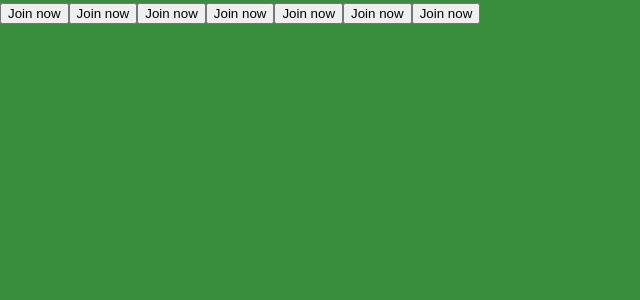
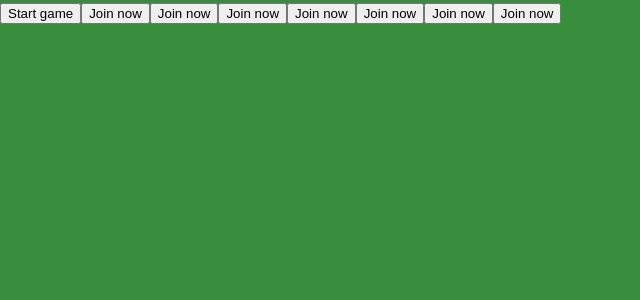
Before and after one commit to bartoszmrosek/Blackjack-Game, a React (Vite) app: page / in a window 1280 px wide. Shown: the top 300 px of the page, without its empty margins (0-640 px from the left). Built offline with nearby package versions, Linux system fonts and the light colour scheme.

Commit message:
Implemented most of fund managment logic

```diff
--- a/src/App/userSlice.ts
+++ b/src/App/userSlice.ts
@@ -6,12 +6,14 @@ interface CurrentUserState {
     id: string;
     name: string;
     balance: number;
+    reservedBalance: number;
 }
 
 const initialState: CurrentUserState = {
     id: "1",
     name: "Bartosz Mrosek",
     balance: 1000,
+    reservedBalance: 0,
 };
 
 export const userSlice = createSlice({
@@ -29,13 +31,20 @@ export const userSlice = createSlice({
         addBalance: (state, action: PayloadAction<number>) => {
             state.balance += action.payload;
         },
-        subtractBalance: (state, action: PayloadAction<number>) => {
-            state.balance -= action.payload;
+        addReservedBalance: (state, action: PayloadAction<number>) => {
+            state.reservedBalance += action.payload;
+        },
+        removeReservedBalance: (state, action: PayloadAction<number>) => {
+            state.reservedBalance -= action.payload;
+        },
+        gameFundReservation: (state) => {
+            state.balance -= state.reservedBalance;
+            state.reservedBalance = 0;
         },
     },
 });
 
-export const { loginUser, logoutUser, addBalance, subtractBalance } = userSlice.actions;
+export const { loginUser, logoutUser, addBalance, gameFundReservation, addReservedBalance, removeReservedBalance } = userSlice.actions;
 
 export const selectUser = (state: RootState): CurrentUserState => state.user;
 
--- a/src/components/GameRoom/BetOverlay/BetOverlay.tsx
+++ b/src/components/GameRoom/BetOverlay/BetOverlay.tsx
@@ -1,4 +1,5 @@
 import React, { useCallback, useState } from "react";
+import { useAppSelector } from "../../../hooks/reduxHooks";
 import { Player } from "../gameRoomReducer";
 
 interface BetOverlayProps {
@@ -10,11 +11,12 @@ const BetOverlay: React.FC<BetOverlayProps> = ({ playerInformations, updateBet }
     const [canRepeat, setCanRepeat] = useState<boolean>(
         playerInformations[0].bet.currentBet === 0 &&
         playerInformations[0].bet.previousBet !== 0);
+    const userBalance = useAppSelector(state => state.user.balance);
 
     const buttonHandler = useCallback((event: React.MouseEvent<HTMLButtonElement>) => {
         const betAmount = parseInt(event.currentTarget.innerText, 10);
         if (betAmount > 0 && betAmount <= 1000 && !Number.isNaN(betAmount)) {
-            updateBet({ ...playerInformations[0], bet: { ...playerInformations[0].bet, currentBet: betAmount } });
+            updateBet({ ...playerInformations[0], bet: { previousBet: playerInformations[0].bet.currentBet, currentBet: betAmount } });
         }
     }, [playerInformations, updateBet]);
 
@@ -23,18 +25,20 @@ const BetOverlay: React.FC<BetOverlayProps> = ({ playerInformations, updateBet }
             setCanRepeat(false);
             updateBet({
                 ...playerInformations[0],
-                bet: { ...playerInformations[0].bet, currentBet: playerInformations[0].bet.previousBet },
+                bet: { previousBet: playerInformations[0].bet.currentBet, currentBet: playerInformations[0].bet.previousBet },
             });
         } else {
             updateBet({
                 ...playerInformations[0],
-                bet: { ...playerInformations[0].bet, currentBet: 2 * playerInformations[0].bet.currentBet },
+                bet: { previousBet: playerInformations[0].bet.currentBet, currentBet: 2 * playerInformations[0].bet.currentBet },
             });
         }
     }, [canRepeat, playerInformations, updateBet]);
 
     return (
         <div>
+            {userBalance > 0 ? (
+                <>
                     <button onClick={buttonHandler}>1</button>
                     <button onClick={buttonHandler}>5</button>
                     <button onClick={buttonHandler}>10</button>
@@ -42,6 +46,8 @@ const BetOverlay: React.FC<BetOverlayProps> = ({ playerInformations, updateBet }
                     <button onClick={buttonHandler}>100</button>
                     <button onClick={buttonHandler}>500</button>
                     <button onClick={handleSpecialBtn}>{canRepeat ? "Repeat" : "2x"}</button>
+                </>
+            ) : <p>No funds left</p>}
         </div>
     );
 };
--- a/src/components/GameRoom/GameRoom.tsx
+++ b/src/components/GameRoom/GameRoom.tsx
@@ -1,15 +1,16 @@
 import React, { useCallback, useReducer, useState } from "react";
-import { selectUser } from "../../App/userSlice";
-import { useAppSelector } from "../../hooks/reduxHooks";
+import { addReservedBalance, gameFundReservation, removeReservedBalance, selectUser } from "../../App/userSlice";
+import { useAppDispatch, useAppSelector } from "../../hooks/reduxHooks";
 import { UserSeat } from "./UserSeat/UserSeat";
 import styles from "./GameRoom.module.css";
-import { gameRoomReducer, initialRoomState, Player, PlayerActionKind } from "./gameRoomReducer";
+import { gameRoomReducer, initialRoomState, Player, PlayerActionKind, PresenterActionKind } from "./gameRoomReducer";
 import { BetOverlay } from "./BetOverlay/BetOverlay";
 
 const GameRoom: React.FC = () => {
     const [gameRoomState, dispatch] = useReducer(gameRoomReducer, initialRoomState);
     const [betsToUpdate, setBetsToUpdate] = useState<Player[]>([]);
     const currentUser = useAppSelector(selectUser);
+    const currentUserDispatch = useAppDispatch();
 
     const removeUserFromGame = useCallback((player: Player) => {
         dispatch({ type: PlayerActionKind.LEAVE, payload: player });
@@ -18,24 +19,46 @@ const GameRoom: React.FC = () => {
                 return bet.id !== player.id && bet.seatNumber !== player.seatNumber;
             });
         });
-    }, []);
+        currentUserDispatch(removeReservedBalance(player.bet.currentBet));
+    }, [currentUserDispatch]);
 
     const addBetToUpdate = useCallback((player: Player) => {
         setBetsToUpdate(bets => [...bets, player]);
     }, []);
 
     const joinUserToGame = useCallback((seatId: number) => {
-        dispatch({ type: PlayerActionKind.JOIN, payload: { ...currentUser, bet: { currentBet: 0, previousBet: 0 }, seatNumber: seatId } });
+        const newPlayer: Player = {
+            id: currentUser.id,
+            name: currentUser.name,
+            bet: { currentBet: 0, previousBet: 0 },
+            seatNumber: seatId,
+        };
+        dispatch({ type: PlayerActionKind.JOIN, payload: newPlayer });
         addBetToUpdate({ ...currentUser, seatNumber: seatId, bet: { currentBet: 0, previousBet: 0 } });
     }, [addBetToUpdate, currentUser]);
 
     const updateBet = useCallback((player: Player) => {
-        dispatch({ type: PlayerActionKind.UPDATE_BET, payload: player });
-        setBetsToUpdate(bets => [...bets.slice(1)]);
-    }, []);
+        const currentBetChange = player.bet.currentBet - player.bet.previousBet;
+        if (currentUser.reservedBalance + currentBetChange <= currentUser.balance) {
+            dispatch({ type: PlayerActionKind.UPDATE_BET, payload: player });
+            setBetsToUpdate(bets => [...bets.slice(1)]);
+            currentUserDispatch(addReservedBalance(currentBetChange));
+        }
+    }, [currentUser.balance, currentUser.reservedBalance, currentUserDispatch]);
+
+    const switchIsGamePlayed = useCallback(() => {
+        if (gameRoomState.isGameStarted) {
+            const previouslyPlacedBets = gameRoomState.playersSeats.filter((seat) => (seat !== "empty")) as Player[];
+            setBetsToUpdate(previouslyPlacedBets.map((bet) => ({ ...bet, bet: { currentBet: 0, previousBet: bet.bet.currentBet } })));
+        } else {
+            currentUserDispatch(gameFundReservation());
+        }
+        dispatch({ type: PresenterActionKind.SWITCH_IS_PLAYED });
+    }, [currentUserDispatch, gameRoomState.isGameStarted, gameRoomState.playersSeats]);
 
     return (
         <div className={styles.background}>
+            <button onClick={switchIsGamePlayed}>{!gameRoomState.isGameStarted ? "Start game" : "Stop game"}</button>
             {gameRoomState.playersSeats.map((seat, index) => {
                 const user = seat !== "empty" ? seat : { name: "", id: "", bet: { currentBet: 0, previousBet: 0 }, seatNumber: index };
                 return (
--- a/src/components/GameRoom/UserSeat/UserSeat.tsx
+++ b/src/components/GameRoom/UserSeat/UserSeat.tsx
@@ -26,8 +26,10 @@ const UserSeat: React.FC<UserSeatProps> = ({ isEmpty, user, actions, seatId, isG
     }, [actions, seatId, user]);
 
     const handleBetChg = useCallback(() => {
-        actions.userChgBet(user);
-    }, [actions, user]);
+        if (!isGameStarted) {
+            actions.userChgBet(user);
+        }
+    }, [actions, isGameStarted, user]);
 
     return isEmpty ? (
         <button onClick={handleJoin}>
--- a/src/components/GameRoom/gameRoomReducer.ts
+++ b/src/components/GameRoom/gameRoomReducer.ts
@@ -2,6 +2,10 @@ export enum PlayerActionKind {
     JOIN = "JOIN",
     LEAVE = "LEAVE",
     UPDATE_BET = "UPDATE_BET",
+}
+
+export enum PresenterActionKind {
+    SWITCH_IS_PLAYED = "SWITCH_IS_PLAYED",
 }
 
 export interface Player {
@@ -15,8 +19,12 @@ export interface Player {
 }
 
 export interface PlayerActions {
-    type: PlayerActionKind.JOIN | PlayerActionKind.LEAVE | PlayerActionKind.UPDATE_BET;
+    type: PlayerActionKind;
     payload: Player;
+}
+
+export interface PresenterActions {
+    type: PresenterActionKind.SWITCH_IS_PLAYED;
 }
 
 export interface GameRoomState {
@@ -29,10 +37,12 @@ export const initialRoomState: GameRoomState = {
     isGameStarted: false,
 };
 
-export function gameRoomReducer(state: GameRoomState, action: PlayerActions): GameRoomState {
-    const { type, payload } = action;
+export function gameRoomReducer(state: GameRoomState, action: PlayerActions | PresenterActions): GameRoomState {
+    const { type } = action;
     switch (type) {
         case PlayerActionKind.JOIN:
+        {
+            const { payload } = action;
             if (payload.seatNumber < 0 || payload.seatNumber > 6 || state.playersSeats.at(payload.seatNumber) !== "empty") {
                 return state;
             }
@@ -44,8 +54,10 @@ export function gameRoomReducer(state: GameRoomState, action: PlayerActions): Ga
                     payload,
                     ...state.playersSeats.slice(payload.seatNumber + 1)],
             };
+        }
         case PlayerActionKind.LEAVE:
         {
+            const { payload } = action;
             const searchedSeat = state.playersSeats.at(payload.seatNumber);
             if (searchedSeat !== "empty" && searchedSeat?.id === payload.id) {
                 return {
@@ -61,6 +73,7 @@ export function gameRoomReducer(state: GameRoomState, action: PlayerActions): Ga
         }
         case PlayerActionKind.UPDATE_BET:
         {
+            const { payload } = action;
             const searchedSeat = state.playersSeats.at(payload.seatNumber);
             if (searchedSeat !== "empty" && searchedSeat?.id === payload.id) {
                 return {
@@ -74,5 +87,20 @@ export function gameRoomReducer(state: GameRoomState, action: PlayerActions): Ga
             }
             return state;
         }
+        case PresenterActionKind.SWITCH_IS_PLAYED:
+            return {
+                ...state,
+                playersSeats: state.isGameStarted ? [...state.playersSeats.map((seat) => {
+                    if (seat === "empty") { return seat; }
+                    return {
+                        ...seat,
+                        bet: {
+                            currentBet: 0,
+                            previousBet: seat.bet.currentBet,
+                        },
+                    };
+                })] : state.playersSeats,
+                isGameStarted: !state.isGameStarted,
+            };
     }
 }
```
Also changed, not shown: 2 other files (tests, documents, lock files or other folders). Lines whose indentation alone changed are shown as unchanged.
